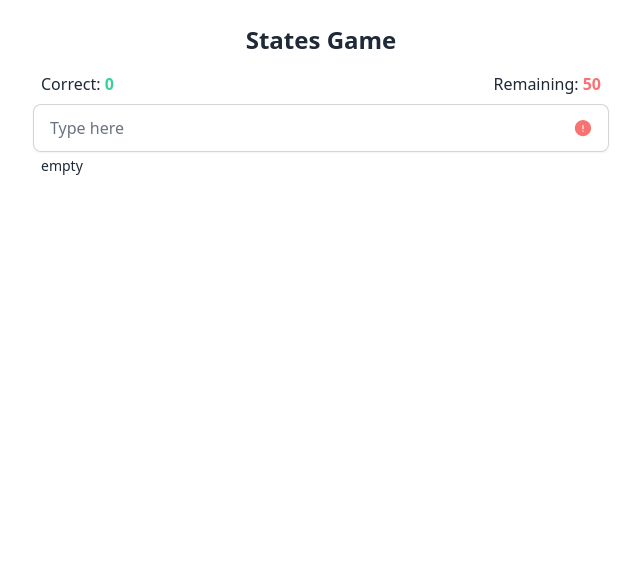
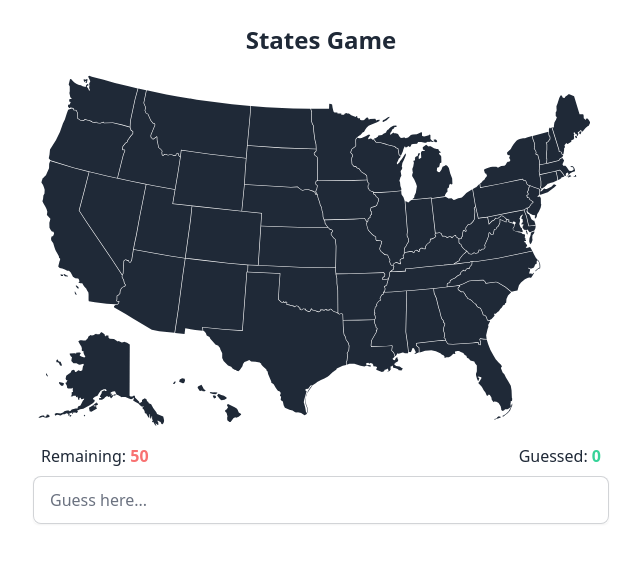
Before and after one commit to mattflow/states-game, a React (Vite) app: page / in a window 1280 px wide. Shown: the top 562 px of the page, without its empty margins (319-959 px from the left). Built offline with nearby package versions, Linux system fonts and the light colour scheme; a web font is replaced by a local one.

Commit message:
Bunch of stuff

```diff
--- a/package.json
+++ b/package.json
@@ -16,7 +16,8 @@
     "react": "^18.2.0",
     "react-dom": "^18.2.0",
     "react-use": "^17.4.0",
-    "tailwindcss": "^3.2.4"
+    "tailwindcss": "^3.2.4",
+    "title-case": "^3.0.3"
   },
   "devDependencies": {
     "@types/react": "^18.0.24",
--- a/src/App.tsx
+++ b/src/App.tsx
@@ -2,9 +2,11 @@ import { useEffect, useState } from "react";
 import { useSet } from "react-use";
 import Container from "./components/Container";
 import GuessInput, { GuessInputProps } from "./components/GuessInput";
+import GuessMap from "./components/GuessMap";
 import Header from "./components/Header";
 import Score from "./components/Score";
 import {
+  abbreviationNameMap,
   abbreviationSet,
   formatProperty,
   getAbbreviation,
@@ -30,8 +32,9 @@ const App = () => {
   useEffect(() => {
     setRemaining([...remainingSet]);
   }, [remainingSet]);
+  const [correctStateName, setCorrectStateName] = useState("");
 
-  const timeoutSeconds = 1;
+  const timeoutSeconds = 0.8;
   const timeoutMilliseconds = timeoutSeconds * 1000;
   const [guess, setGuess] = useState("");
   useEffect(() => {
@@ -53,6 +56,10 @@ const App = () => {
             if (!has(abbreviation)) {
               setGuessInputStatus("correct");
               add(abbreviation);
+              const name = abbreviationNameMap.get(abbreviation);
+              if (name) {
+                setCorrectStateName(name);
+              }
               innerTimeoutId = setTimeout(() => {
                 setGuess("");
               }, timeoutMilliseconds);
@@ -80,11 +87,13 @@ const App = () => {
   return (
     <Container>
       <Header />
+      <GuessMap guessedSet={guessedSet} remainingSet={remainingSet} />
       <Score correct={guessed.length} remaining={remaining.length} />
       <GuessInput
         value={guess}
         onChange={onGuessChange}
         status={guessInputStatus}
+        correctStateName={correctStateName}
       />
     </Container>
   );
--- /dev/null
+++ b/src/components/GuessFeedback.tsx
@@ -0,0 +1,27 @@
+import { titleCase } from "title-case";
+
+export type GuessFeedbackProps = {
+  status: "typing" | "empty" | "correct" | "already guessed" | "not a state";
+  correctStateName: string;
+};
+const GuessFeedback = ({ status, correctStateName }: GuessFeedbackProps) => {
+  if (status === "already guessed") {
+    return <span className="text-error">Already guessed</span>;
+  }
+
+  if (status === "not a state") {
+    return <span className="text-error">Not a state</span>;
+  }
+
+  if (status === "correct") {
+    return (
+      <span className="text-success">
+        {titleCase(correctStateName.toLowerCase())}
+      </span>
+    );
+  }
+
+  return null;
+};
+
+export default GuessFeedback;
--- a/src/components/GuessInput.tsx
+++ b/src/components/GuessInput.tsx
@@ -1,30 +1,63 @@
-import { ExclamationCircleIcon } from "@heroicons/react/24/solid";
+import {
+  CheckCircleIcon,
+  ExclamationCircleIcon,
+} from "@heroicons/react/24/outline";
 import React from "react";
+import GuessFeedback, { GuessFeedbackProps } from "./GuessFeedback";
+
+const getIcon = (status: GuessInputProps["status"]) => {
+  if (status === "already guessed" || status === "not a state") {
+    return (
+      <ExclamationCircleIcon
+        strokeWidth={2}
+        className="h-5 w-5 text-error"
+        aria-hidden="true"
+      />
+    );
+  }
+
+  if (status === "correct") {
+    return (
+      <CheckCircleIcon
+        strokeWidth={2}
+        className="h-5 w-5 text-success"
+        aria-hidden="true"
+      />
+    );
+  }
+
+  return null;
+};
 
 export type GuessInputProps = {
   value: string;
   onChange?: React.InputHTMLAttributes<HTMLInputElement>["onChange"];
-  status: "typing" | "empty" | "correct" | "already guessed" | "not a state";
+  status: GuessFeedbackProps["status"];
+  correctStateName: GuessFeedbackProps["correctStateName"];
 };
-const GuessInput = ({ value, onChange, status }: GuessInputProps) => {
+const GuessInput = ({
+  value,
+  onChange,
+  status,
+  correctStateName,
+}: GuessInputProps) => {
   return (
     <div className="form-control mt-1 w-full">
       <div className="relative mt-1 rounded-md shadow-sm">
         <input
           type="text"
-          placeholder="Type here"
+          placeholder="Guess here..."
           className="input-bordered input block w-full"
           value={value}
           onChange={onChange}
         />
         <div className="pointer-events-none absolute inset-y-0 right-0 flex items-center pr-4">
-          <ExclamationCircleIcon
-            className="h-5 w-5 text-error"
-            aria-hidden="true"
-          />
+          {getIcon(status)}
         </div>
       </div>
-      <div className="ml-2 mt-1 text-sm">{status}</div>
+      <div className="ml-2 mt-2 text-sm font-semibold">
+        <GuessFeedback status={status} correctStateName={correctStateName} />
+      </div>
     </div>
   );
 };
--- /dev/null
+++ b/src/components/GuessMap.tsx
@@ -0,0 +1,34 @@
+import { abbreviationDimensionMap, abbreviationSet } from "../lib/states";
+
+export type GuessMapProps = {
+  guessedSet: Set<string>;
+  remainingSet: Set<string>;
+};
+
+const GuessMap = ({ guessedSet, remainingSet }: GuessMapProps) => {
+  return (
+    <svg
+      className="mt-4"
+      viewBox="0 0 959 593"
+      xmlns="http://www.w3.org/2000/svg"
+    >
+      <g>
+        {[...abbreviationSet].map((abbreviation) => {
+          return (
+            <path
+              className={`${
+                guessedSet.has(abbreviation)
+                  ? "fill-success"
+                  : "fill-base-content"
+              }`}
+              key={abbreviation}
+              d={abbreviationDimensionMap.get(abbreviation)}
+            />
+          );
+        })}
+      </g>
+    </svg>
+  );
+};
+
+export default GuessMap;
--- a/src/components/Score.tsx
+++ b/src/components/Score.tsx
@@ -5,10 +5,10 @@ type ScoreProps = {
 const Score = ({ correct, remaining }: ScoreProps) => (
   <div className="mx-2 mt-4 flex justify-between">
     <span>
-      Correct: <span className="font-semibold text-success">{correct}</span>
+      Remaining: <span className="font-semibold text-error">{remaining}</span>
     </span>
     <span>
-      Remaining: <span className="font-semibold text-error">{remaining}</span>
+      Guessed: <span className="font-semibold text-success">{correct}</span>
     </span>
   </div>
 );
```
Also changed, not shown: 1 other file (tests, documents, lock files or other folders).
